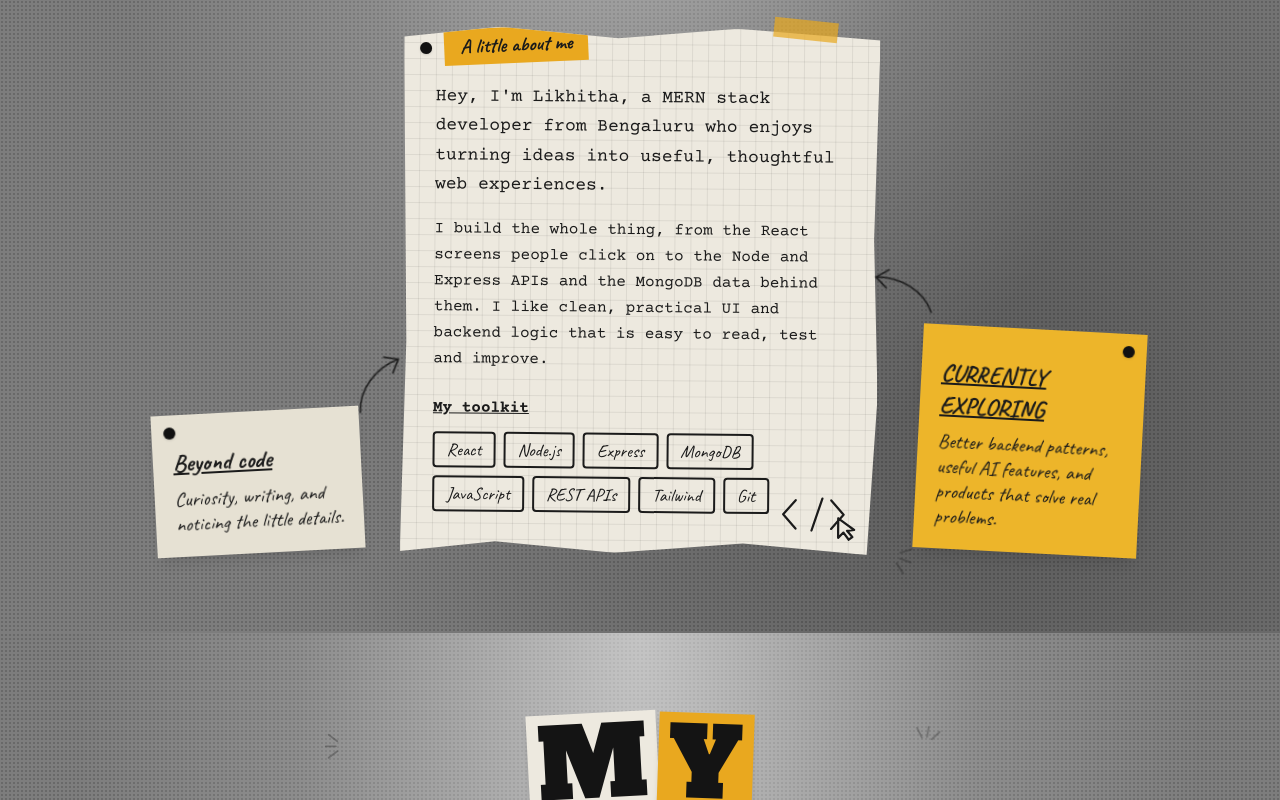
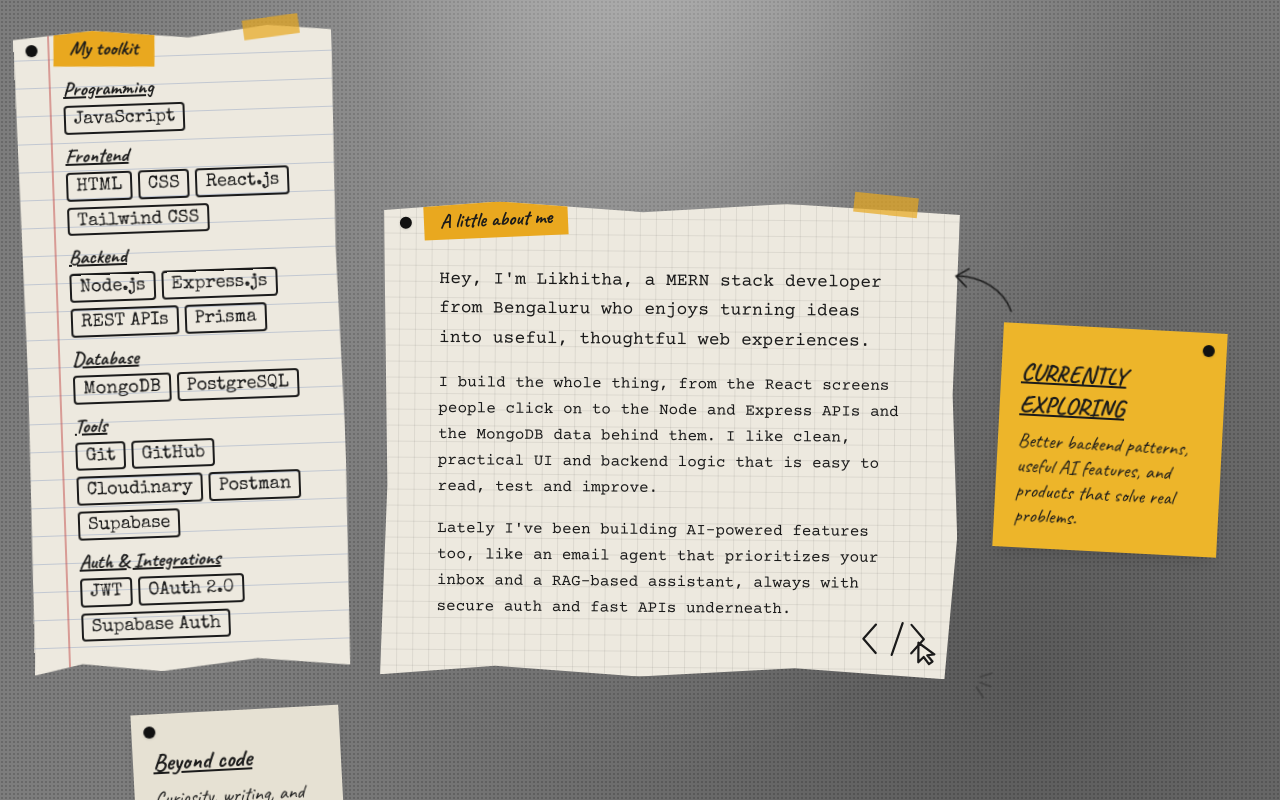
Before and after one commit to likhithaj04/my-Portfolio, a React app in the folder portfolio/: page / in a window 1280 px wide. Shown: the part 1120-1920 px from the top of the page. Built offline with nearby package versions, Linux system fonts and the light colour scheme; the HTML template or start-up script is replaced by a standard one.

Commit message:
made backgroud changes for about.jsx

```diff
--- a/portfolio/src/About.jsx
+++ b/portfolio/src/About.jsx
@@ -4,7 +4,15 @@ import React, { useEffect, useRef, useState } from "react";
 const fontImport =
   "@import url('https://fonts.googleapis.com/css2?family=Alfa+Slab+One&family=Caveat:wght@400;600;700&family=Courier+Prime:wght@400;700&display=swap');";
 
-const skills = ["React", "Node.js", "Express", "MongoDB", "JavaScript", "REST APIs", "Tailwind", "Git"];
+// skills pulled from the resume, grouped the same way
+const toolkit = [
+  { group: "Programming", items: ["JavaScript"] },
+  { group: "Frontend", items: ["HTML", "CSS", "React.js", "Tailwind CSS"] },
+  { group: "Backend", items: ["Node.js", "Express.js", "REST APIs", "Prisma"] },
+  { group: "Database", items: ["MongoDB", "PostgreSQL"] },
+  { group: "Tools", items: ["Git", "GitHub", "Cloudinary", "Postman", "Supabase"] },
+  { group: "Auth & Integrations", items: ["JWT", "OAuth 2.0", "Supabase Auth"] },
+];
 
 // small animations. they only start once the section scrolls into view (class "about-in")
 const animations = `
@@ -254,22 +262,64 @@ export default function About() {
         <SpiralDoodle className="absolute -left-14 bottom-0 hidden rotate-12 md:block" />
       </div>
 
-      {/* main layout: sticky | note | sticky */}
-      <div className="mx-auto mt-14 grid max-w-6xl items-end gap-10 lg:grid-cols-[1fr_1.6fr_1fr]">
-        {/* left sticky */}
-        <div className="fade d2 relative order-2 mx-auto w-52 -rotate-3 bg-[#E6E1D3] transition-transform duration-300 hover:rotate-0 hover:scale-105 p-5 pt-8 shadow-lg lg:order-1 lg:mx-0 lg:justify-self-end">
-          <Pin className="left-3 top-3" />
-          <h3 className="font-['Caveat'] text-2xl font-bold underline">Beyond code</h3>
-          <p className="mt-2 font-['Caveat'] text-xl leading-tight">
-            Curiosity, writing, and noticing the little details.
-          </p>
-          <ArrowDoodle className="absolute -right-14 -top-12 hidden -rotate-12 lg:block" />
+      {/* main layout: toolkit page + sticky | note | sticky */}
+      <div className="mx-auto mt-14 grid max-w-7xl gap-10 lg:grid-cols-[1.05fr_1.9fr_0.85fr] lg:items-center">
+        {/* left column: toolkit page + "beyond code" sticky */}
+        <div className="order-2 flex flex-col items-center gap-10 lg:order-1 lg:items-end">
+          {/* toolkit page (lined notebook paper) */}
+          <div className="fade d2 relative w-full max-w-xs -rotate-2 transition-transform duration-300 hover:rotate-0 hover:scale-105 lg:max-w-none">
+            <div
+              className="relative px-6 pb-8 pt-12 pl-12 shadow-xl"
+              style={{
+                backgroundColor: "#EDE9DF",
+                // lined notebook paper with a red margin line
+                backgroundImage:
+                  "linear-gradient(90deg, transparent 34px, rgba(190,60,60,0.45) 34px, rgba(190,60,60,0.45) 36px, transparent 36px), repeating-linear-gradient(transparent 0, transparent 27px, rgba(40,80,160,0.22) 27px, rgba(40,80,160,0.22) 28px)",
+                clipPath:
+                  "polygon(0 1%, 25% 0, 55% 1.5%, 80% 0, 100% 1%, 99% 35%, 100% 65%, 99% 100%, 70% 98.5%, 40% 100%, 15% 98.5%, 0 100%, 1% 55%)",
+              }}
+            >
+              <Pin className="left-3 top-3" />
+
+              <span className="absolute left-10 top-0 rotate-2 bg-[#E9A81F] px-4 py-1 font-['Caveat'] text-xl font-bold">
+                My toolkit
+              </span>
+
+              <div className="space-y-3">
+                {toolkit.map(({ group, items }) => (
+                  <div key={group}>
+                    <h4 className="font-['Caveat'] text-xl font-bold leading-none underline">{group}</h4>
+                    <ul className="mt-1.5 flex flex-wrap gap-1.5">
+                      {items.map((item) => (
+                        <li
+                          key={item}
+                          className="rounded border-2 border-[#1b1b1b] px-2 py-0 font-['Special_Elite'] text-lg leading-snug"
+                        >
+                          {item}
+                        </li>
+                      ))}
+                    </ul>
+                  </div>
+                ))}
+              </div>
+            </div>
+            <span className="absolute -top-2 right-8 h-5 w-14 -rotate-6 bg-[#E9A81F]/70"></span>
+          </div>
+
+          {/* sticky */}
+          <div className="fade d2 relative w-52 -rotate-3 bg-[#E6E1D3] p-5 pt-8 shadow-lg transition-transform duration-300 hover:rotate-0 hover:scale-105">
+            <Pin className="left-3 top-3" />
+            <h3 className="font-['Caveat'] text-2xl font-bold underline">Beyond code</h3>
+            <p className="mt-2 font-['Caveat'] text-xl leading-tight">
+              Curiosity, writing, and noticing the little details.
+            </p>
+          </div>
         </div>
 
-        {/* the one main note */}
+        {/* the one main note (a little wider now) */}
         <div className="fade d1 relative order-1 lg:order-2">
           <div
-            className="relative rotate-[0.5deg] bg-[#EDE9DF] px-8 pb-10 pt-12 shadow-xl"
+            className="relative rotate-[0.5deg] bg-[#EDE9DF] px-10 pb-14 pt-14 shadow-xl sm:px-14"
             style={{
               // grid paper + slightly uneven torn edge
               backgroundImage:
@@ -295,18 +345,10 @@ export default function About() {
               APIs and the MongoDB data behind them. I like clean, practical UI and backend logic that
               is easy to read, test and improve.
             </p>
-
-            <h4 className="mt-6 font-bold underline">My toolkit</h4>
-            <ul className="mt-3 flex flex-wrap gap-2">
-              {skills.map((skill) => (
-                <li
-                  key={skill}
-                  className="rounded border-2 border-[#1b1b1b] px-3 py-0.5 font-['Caveat'] text-lg"
-                >
-                  {skill}
-                </li>
-              ))}
-            </ul>
+            <p className="mt-4 leading-relaxed">
+              Lately I've been building AI-powered features too, like an email agent that prioritizes
+              your inbox and a RAG-based assistant, always with secure auth and fast APIs underneath.
+            </p>
 
             <CodeDoodle className="absolute bottom-3 right-5 hidden sm:block" />
           </div>
@@ -317,7 +359,7 @@ export default function About() {
         </div>
 
         {/* right sticky */}
-        <div className="fade d3 relative order-3 mx-auto w-56 rotate-3 bg-[#EDB52A] transition-transform duration-300 hover:rotate-0 hover:scale-105 p-5 pt-8 shadow-lg lg:mx-0 lg:justify-self-start">
+        <div className="fade d3 relative order-3 mx-auto w-56 rotate-3 bg-[#EDB52A] p-5 pt-8 shadow-lg transition-transform duration-300 hover:rotate-0 hover:scale-105 lg:mx-0 lg:justify-self-start">
           <Pin className="right-3 top-3" />
           <h3 className="font-['Caveat'] text-2xl font-bold uppercase underline">Currently exploring</h3>
           <p className="mt-2 font-['Caveat'] text-xl leading-tight">
```
